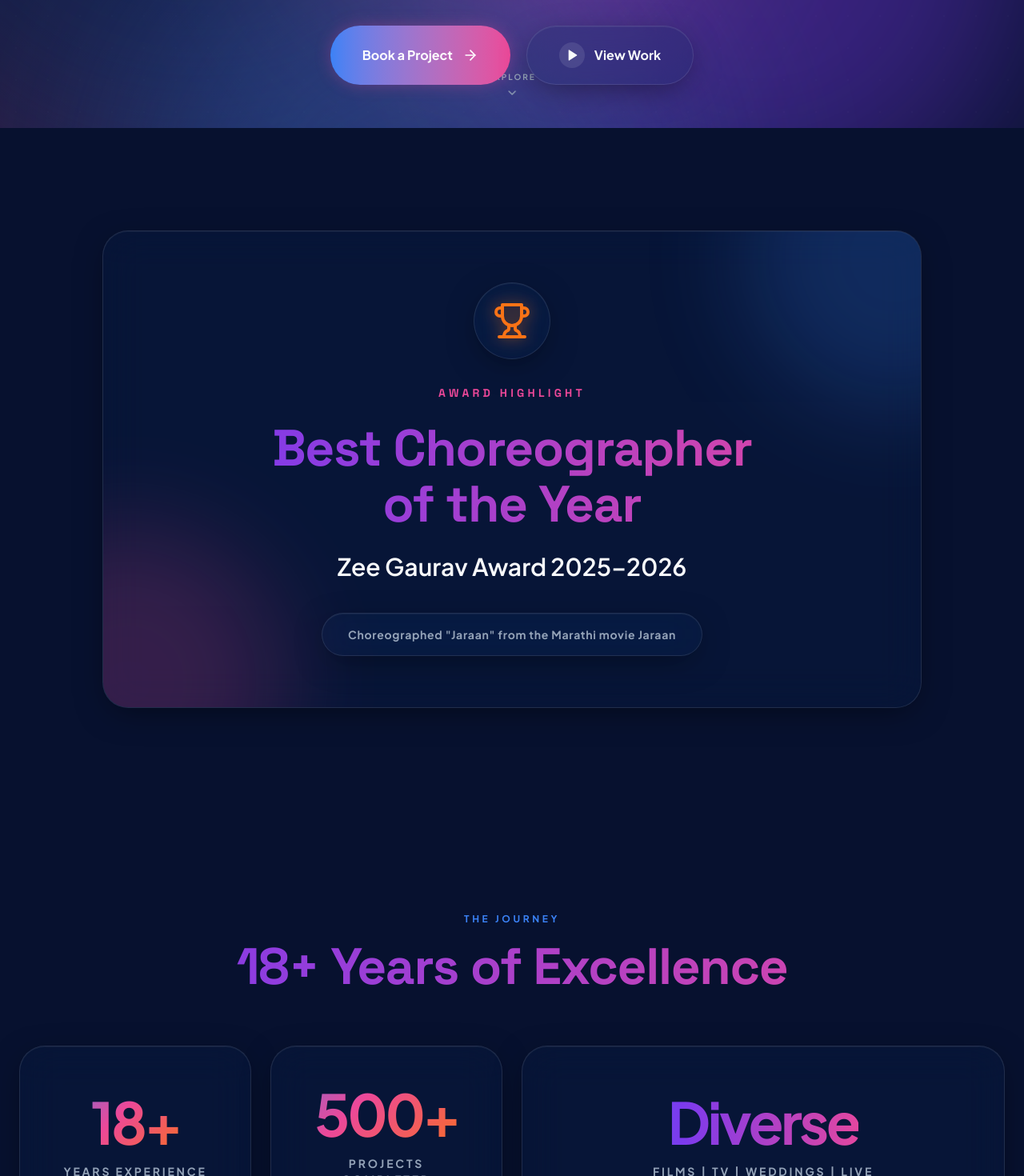
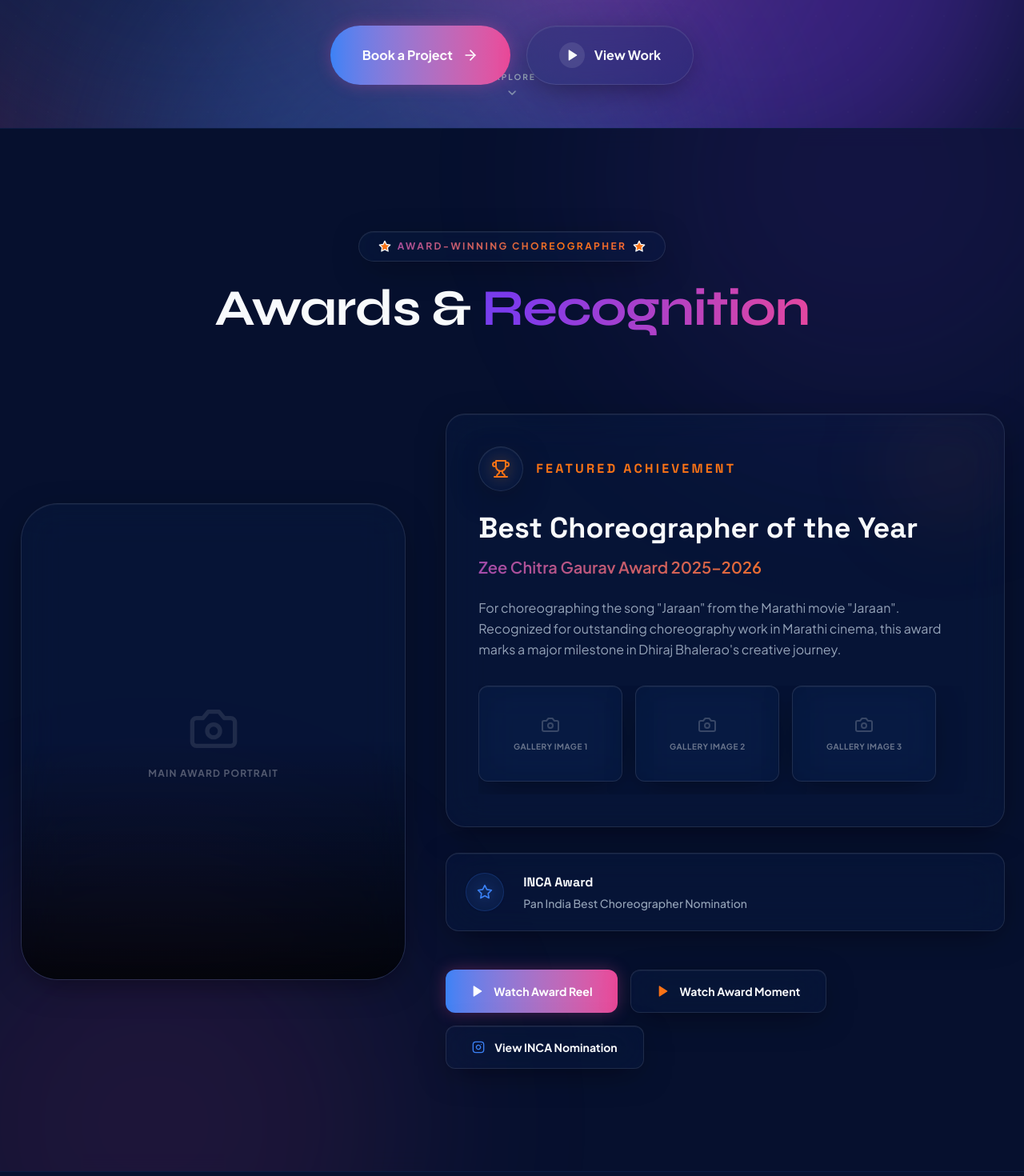
Before and after one commit to dhriaan1417-oss/choreographer-dhiraj-website-final, a Next.js app: page / in a window 1280 px wide. Shown: the part 640-2110 px from the top of the page at 80% size. Built offline with nearby package versions, Linux system fonts and the light colour scheme.

Commit message:
feat: Add premium cinematic Awards & Recognition section
Co-authored-by: dhriaan1417-oss <225085078+dhriaan1417-oss@users.noreply.github.com>

```diff
--- a/package.json
+++ b/package.json
@@ -9,6 +9,7 @@
     "lint": "eslint"
   },
   "dependencies": {
+    "@eslint/eslintrc": "^3.3.5",
     "clsx": "^2.1.1",
     "framer-motion": "^12.40.0",
     "lucide-react": "^0.300.0",
--- a/src/app/page.tsx
+++ b/src/app/page.tsx
@@ -199,34 +199,142 @@ Message: ${formData.message}`;
       </section>
 
       {/* Award Section */}
-      <section id="award" className="py-24 md:py-32 px-6 relative z-20">
-        <div className="max-w-5xl mx-auto">
+      <section id="award" className="py-24 md:py-32 px-6 relative z-20 bg-[var(--color-midnight-navy)]/80 backdrop-blur-md border-y border-[var(--color-electric-blue)]/10">
+        <div className="absolute top-0 left-0 w-full h-full overflow-hidden pointer-events-none">
+          <div className="absolute top-[-20%] right-[-10%] w-[50vw] h-[50vw] bg-[var(--color-violet-accent)]/10 rounded-full blur-[120px]"></div>
+          <div className="absolute bottom-[-20%] left-[-10%] w-[50vw] h-[50vw] bg-[var(--color-magenta-pink)]/10 rounded-full blur-[120px]"></div>
+        </div>
+
+        <div className="max-w-7xl mx-auto relative z-10">
+          <div className="text-center mb-16 md:mb-24">
             <motion.div
               initial="hidden"
               whileInView="visible"
               viewport={{ once: true, margin: "-100px" }}
               variants={fadeInUp}
-            className="glass-panel rounded-[2rem] p-8 md:p-16 text-center shimmer-sweep relative overflow-hidden shadow-[0_20px_60px_-15px_rgba(124,58,237,0.4)] border-white/20 bg-[#0E2A5C]/50 backdrop-blur-3xl group"
+              className="inline-flex items-center justify-center mb-6"
             >
-            <div className="absolute -top-40 -right-40 w-96 h-96 bg-[var(--color-electric-blue)] opacity-20 rounded-full blur-3xl group-hover:opacity-40 transition-all duration-700"></div>
-            <div className="absolute -bottom-40 -left-40 w-96 h-96 bg-[var(--color-magenta-pink)] opacity-20 rounded-full blur-3xl group-hover:opacity-40 transition-all duration-700"></div>
+              <div className="glass-panel px-6 py-2.5 rounded-full border border-white/20 shadow-[0_0_20px_rgba(249,115,22,0.3)] glow-sweep">
+                <span className="text-[10px] md:text-xs font-bold tracking-[0.2em] uppercase text-gradient-award flex items-center gap-2">
+                  <Star className="w-3 h-3 md:w-4 md:h-4 fill-[var(--color-warm-orange)]" />
+                  Award-Winning Choreographer
+                  <Star className="w-3 h-3 md:w-4 md:h-4 fill-[var(--color-warm-orange)]" />
+                </span>
+              </div>
+            </motion.div>
 
-            <div className="relative z-10">
-              <div className="w-20 h-20 md:w-24 md:h-24 mx-auto mb-8 glass-panel rounded-full flex items-center justify-center shadow-[0_0_30px_rgba(249,115,22,0.3)] bg-white/5 border border-[var(--color-warm-orange)]/30 group-hover:scale-110 transition-transform duration-500">
-                <Trophy className="w-10 h-10 md:w-12 md:h-12 text-[var(--color-warm-orange)] drop-shadow-[0_0_10px_rgba(249,115,22,0.6)]" />
+            <motion.h2
+              initial="hidden"
+              whileInView="visible"
+              viewport={{ once: true, margin: "-100px" }}
+              variants={fadeInUp}
+              className="text-clamp-h2 font-bold mb-4 font-display text-[var(--color-pearl-text)]"
+            >
+              Awards & <span className="text-gradient-animated">Recognition</span>
+            </motion.h2>
           </div>
-              <h3 className="text-xs md:text-sm font-bold uppercase tracking-[0.3em] text-[var(--color-magenta-pink)] mb-6">Award Highlight</h3>
-              <h2 className="text-clamp-h2 font-bold mb-6 text-gradient-animated">
-                Best Choreographer <br className="hidden md:block"/> of the Year
-              </h2>
-              <p className="text-xl md:text-3xl font-semibold mb-10 text-[var(--color-pearl-text)]">Zee Gaurav Award 2025–2026</p>
-              <div className="inline-block glass-panel px-6 md:px-8 py-4 rounded-full border-white/10 shadow-sm bg-white/5">
-                <p className="text-xs md:text-sm font-bold text-[var(--color-slate-muted)] tracking-wider">Choreographed &quot;Jaraan&quot; from the Marathi movie Jaraan</p>
+
+          <div className="grid lg:grid-cols-12 gap-8 md:gap-12 items-center">
+            {/* Left: Featured Image Placeholder */}
+            <motion.div
+              initial={{ opacity: 0, x: -40 }}
+              whileInView={{ opacity: 1, x: 0 }}
+              viewport={{ once: true, margin: "-100px" }}
+              transition={{ duration: 0.8, ease: "easeOut" }}
+              className="lg:col-span-5 h-[400px] md:h-[600px] rounded-[2rem] md:rounded-[3rem] p-[2px] animated-gradient-border"
+            >
+              <div className="w-full h-full glass-panel rounded-[calc(2rem-2px)] md:rounded-[calc(3rem-2px)] bg-[#07112F]/90 backdrop-blur-3xl overflow-hidden flex flex-col items-center justify-center relative group">
+                <div className="absolute inset-0 bg-gradient-to-t from-black/80 via-transparent to-transparent z-10"></div>
+                <Camera className="w-16 h-16 text-white/10 mb-4 group-hover:scale-110 transition-transform duration-500 group-hover:text-white/20" />
+                <p className="text-xs uppercase tracking-widest text-white/30 font-bold z-20">Main Award Portrait</p>
+                <div className="absolute bottom-8 left-8 right-8 z-20 opacity-0 group-hover:opacity-100 transition-opacity duration-500 translate-y-4 group-hover:translate-y-0">
+                  <div className="h-1 w-12 bg-gradient-to-r from-[var(--color-warm-orange)] to-[var(--color-magenta-pink)] rounded-full mb-2"></div>
+                  <p className="text-sm font-semibold text-white">Dhiraj Bhalerao holding the prestigious Zee Chitra Gaurav Award</p>
                 </div>
               </div>
             </motion.div>
+
+            {/* Right: Content & Gallery */}
+            <div className="lg:col-span-7 flex flex-col justify-center space-y-12">
+              <motion.div
+                initial="hidden"
+                whileInView="visible"
+                viewport={{ once: true, margin: "-100px" }}
+                variants={staggerContainer}
+                className="space-y-8"
+              >
+                {/* Main Award Spotlight */}
+                <motion.div variants={fadeInUp} className="glass-panel p-8 md:p-10 rounded-3xl border-white/10 relative overflow-hidden group">
+                  <div className="absolute top-0 right-0 w-32 h-32 bg-[var(--color-warm-orange)]/10 rounded-full blur-3xl group-hover:bg-[var(--color-magenta-pink)]/20 transition-colors duration-700"></div>
+                  <div className="relative z-10">
+                    <div className="flex items-center gap-4 mb-6">
+                      <div className="w-14 h-14 rounded-full glass-panel flex items-center justify-center bg-white/5 border border-[var(--color-warm-orange)]/30 shadow-[0_0_20px_rgba(249,115,22,0.2)] group-hover:scale-110 transition-transform duration-500">
+                        <Trophy className="w-6 h-6 text-[var(--color-warm-orange)] drop-shadow-[0_0_10px_rgba(249,115,22,0.6)]" />
+                      </div>
+                      <h3 className="text-sm md:text-base font-bold uppercase tracking-[0.2em] text-[var(--color-warm-orange)]">Featured Achievement</h3>
+                    </div>
+
+                    <h4 className="text-2xl md:text-4xl font-bold mb-3 text-[var(--color-pearl-text)] leading-tight">Best Choreographer of the Year</h4>
+                    <p className="text-lg md:text-xl font-semibold text-gradient-award mb-6">Zee Chitra Gaurav Award 2025–2026</p>
+
+                    <p className="text-[var(--color-slate-muted)] text-base leading-relaxed mb-8">
+                      For choreographing the song &quot;Jaraan&quot; from the Marathi movie &quot;Jaraan&quot;. Recognized for outstanding choreography work in Marathi cinema, this award marks a major milestone in Dhiraj Bhalerao&apos;s creative journey.
+                    </p>
+
+                    {/* Gallery Slider Placeholder */}
+                    <div className="flex gap-4 overflow-x-auto pb-4 snap-x hide-scrollbar">
+                      {[1, 2, 3].map((i) => (
+                        <div key={i} className="min-w-[140px] h-[100px] md:min-w-[180px] md:h-[120px] glass-panel rounded-xl flex-shrink-0 snap-center bg-white/5 border-white/10 flex flex-col items-center justify-center relative overflow-hidden group/thumb cursor-pointer hover:border-white/30 transition-colors">
+                          <Camera className="w-6 h-6 text-white/20 mb-2 group-hover/thumb:scale-110 transition-transform duration-300" />
+                          <span className="text-[10px] uppercase tracking-wider text-white/40 font-bold">Gallery Image {i}</span>
+                          <div className="absolute inset-0 bg-[var(--color-electric-blue)]/0 group-hover/thumb:bg-[var(--color-electric-blue)]/10 transition-colors duration-300"></div>
+                        </div>
+                      ))}
+                    </div>
+                  </div>
+                </motion.div>
+
+                {/* Secondary Award */}
+                <motion.div variants={fadeInUp} className="glass-panel p-6 rounded-2xl border-white/5 bg-white/5 flex items-center gap-6 group hover:bg-white/10 transition-colors duration-300">
+                  <div className="w-12 h-12 rounded-full bg-[var(--color-electric-blue)]/10 flex items-center justify-center flex-shrink-0 group-hover:bg-[var(--color-electric-blue)]/20 transition-colors border border-[var(--color-electric-blue)]/20">
+                    <Star className="w-5 h-5 text-[var(--color-electric-blue)] drop-shadow-[0_0_8px_rgba(59,130,246,0.5)]" />
+                  </div>
+                  <div>
+                    <h5 className="font-bold text-[var(--color-pearl-text)] text-sm md:text-base">INCA Award</h5>
+                    <p className="text-xs md:text-sm text-[var(--color-slate-muted)] mt-1 font-medium">Pan India Best Choreographer Nomination</p>
+                  </div>
+                </motion.div>
+              </motion.div>
+
+              {/* Action Buttons */}
+              <motion.div
+                initial={{ opacity: 0, y: 20 }}
+                whileInView={{ opacity: 1, y: 0 }}
+                viewport={{ once: true, margin: "-50px" }}
+                transition={{ duration: 0.6, delay: 0.4 }}
+                className="flex flex-col sm:flex-row flex-wrap gap-4"
+              >
+                <a href="https://www.instagram.com/reel/DWGawYvDI9g/?igsh=MWhrMmY4N2kxaHJiYg==" target="_blank" rel="noopener noreferrer" className="btn-shine bg-gradient-to-r from-[var(--color-electric-blue)] to-[var(--color-magenta-pink)] text-white px-6 md:px-8 py-4 rounded-xl font-bold transition-all duration-300 shadow-[0_0_20px_rgba(236,72,153,0.3)] hover:shadow-[0_0_40px_rgba(236,72,153,0.6)] hover:-translate-y-1 flex items-center justify-center gap-3 group text-sm">
+                  <Play className="w-4 h-4 group-hover:scale-110 transition-transform" fill="currentColor" />
+                  Watch Award Reel
+                </a>
+
+                <a href="https://www.instagram.com/reel/DZNMEQbsiWX/?igsh=ZmpvMjIyMmlveXd3" target="_blank" rel="noopener noreferrer" className="glass-panel px-6 md:px-8 py-4 rounded-xl font-bold text-[var(--color-pearl-text)] hover:bg-white/10 hover:shadow-[0_0_20px_rgba(249,115,22,0.2)] transition-all duration-300 flex items-center justify-center gap-3 group text-sm border-white/10 hover:border-[var(--color-warm-orange)]/50">
+                  <Play className="w-4 h-4 text-[var(--color-warm-orange)] group-hover:scale-110 transition-transform" fill="currentColor" />
+                  Watch Award Moment
+                </a>
+
+                <a href="https://www.instagram.com/reel/DXKq1NlDIsm/?igsh=MXI5YnkycHZhaGhuaQ==" target="_blank" rel="noopener noreferrer" className="glass-panel px-6 md:px-8 py-4 rounded-xl font-bold text-[var(--color-pearl-text)] hover:bg-white/10 hover:shadow-[0_0_20px_rgba(59,130,246,0.2)] transition-all duration-300 flex items-center justify-center gap-3 group text-sm border-white/10 hover:border-[var(--color-electric-blue)]/50">
+                  <Instagram className="w-4 h-4 text-[var(--color-electric-blue)] group-hover:scale-110 transition-transform" />
+                  View INCA Nomination
+                </a>
+              </motion.div>
+
+            </div>
+          </div>
         </div>
       </section>
+
 
       {/* Journey Section */}
       <section id="journey" className="py-24 md:py-32 px-6">
```
Also changed, not shown: 1 other file (tests, documents, lock files or other folders). Lines whose indentation alone changed are shown as unchanged.
